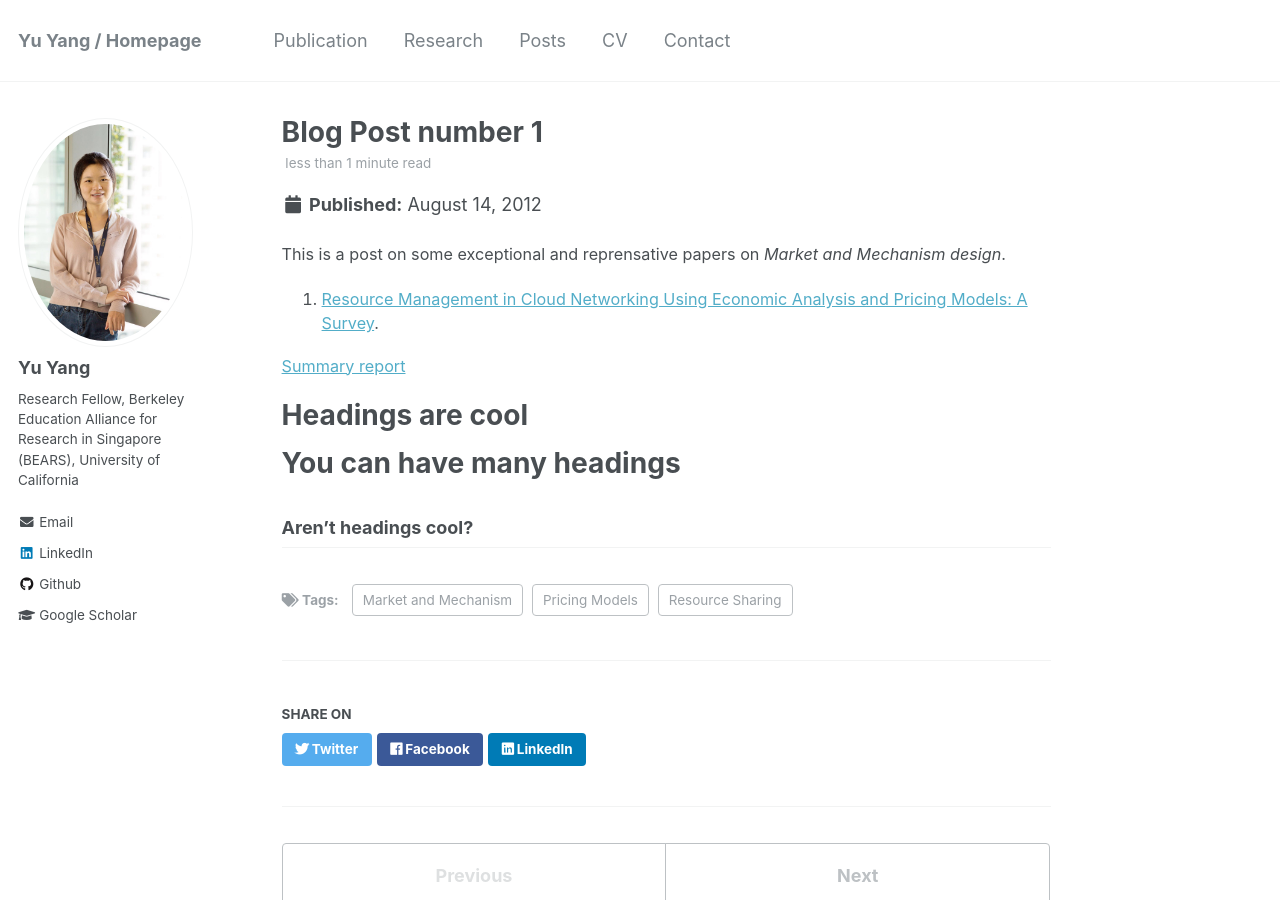
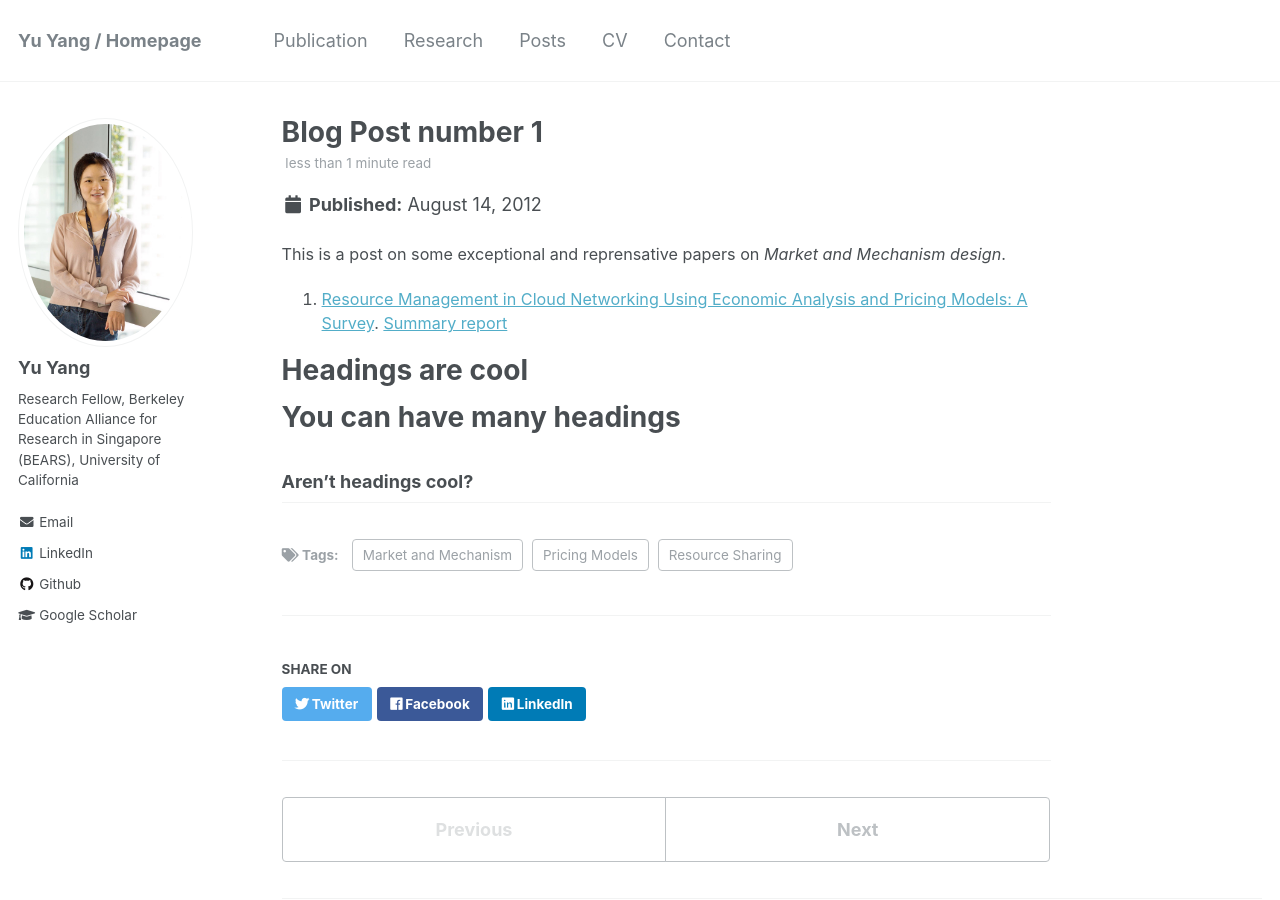
Before and after one commit to yangyu-berkeley/yangyu-berkeley.github.io, a Jekyll site: the page built from _posts/2012-08-14-blog-post-1.md, in a window 1280 px wide and 900 px high. Built offline with Jekyll 4.4.1, drawn with Linux system fonts in a browser that asks for light colours.

```diff
--- a/_posts/2012-08-14-blog-post-1.md
+++ b/_posts/2012-08-14-blog-post-1.md
@@ -9,9 +9,7 @@ tags:
 ---
 
 This is a post on some exceptional and reprensative papers on *Market and Mechanism design*.
-1. [Resource Management in Cloud Networking Using Economic Analysis and Pricing Models: A Survey](https://ieeexplore.ieee.org/abstract/document/7807328). <br/>
-
-[Summary report](https://yangyu-berkeley.github.io/images/Summary.pdf)
+1. [Resource Management in Cloud Networking Using Economic Analysis and Pricing Models: A Survey](https://ieeexplore.ieee.org/abstract/document/7807328). [Summary report](https://yangyu-berkeley.github.io/images/Summary.pdf)
 
 Headings are cool
 ======
```
